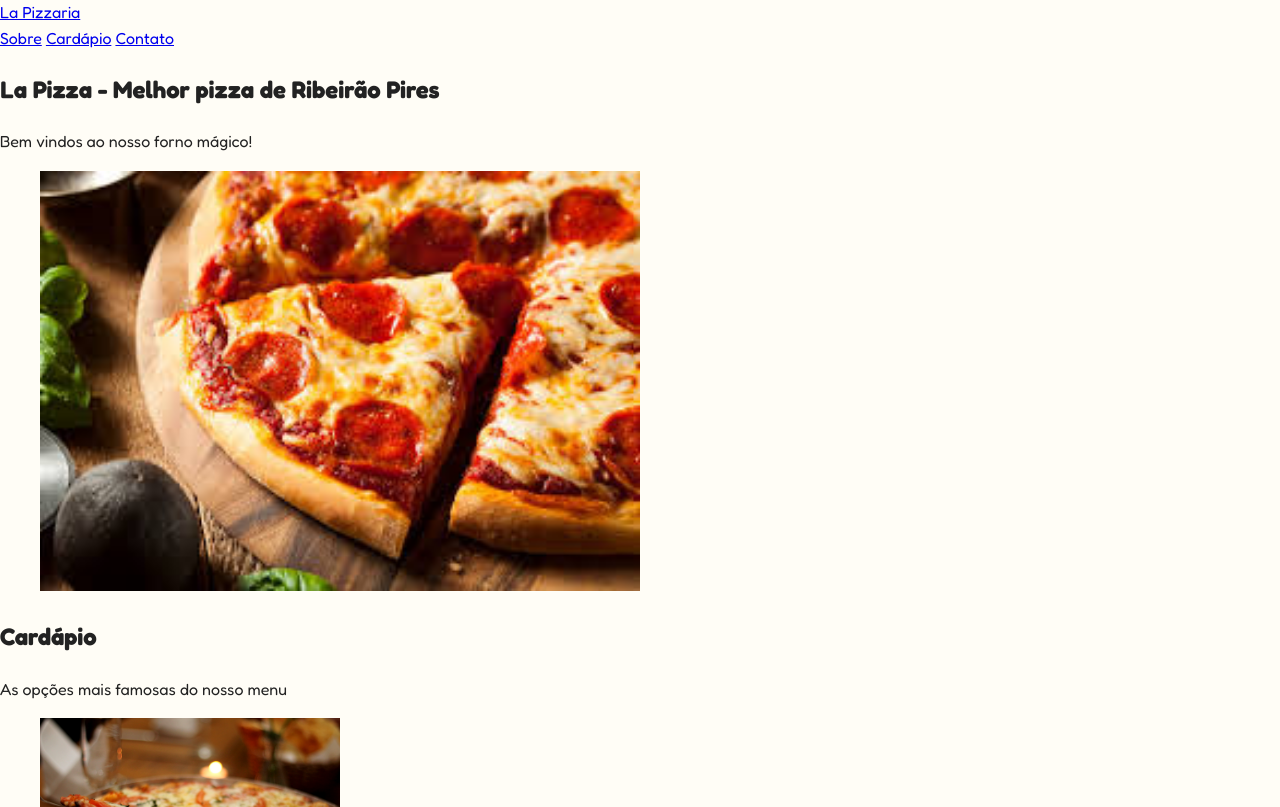
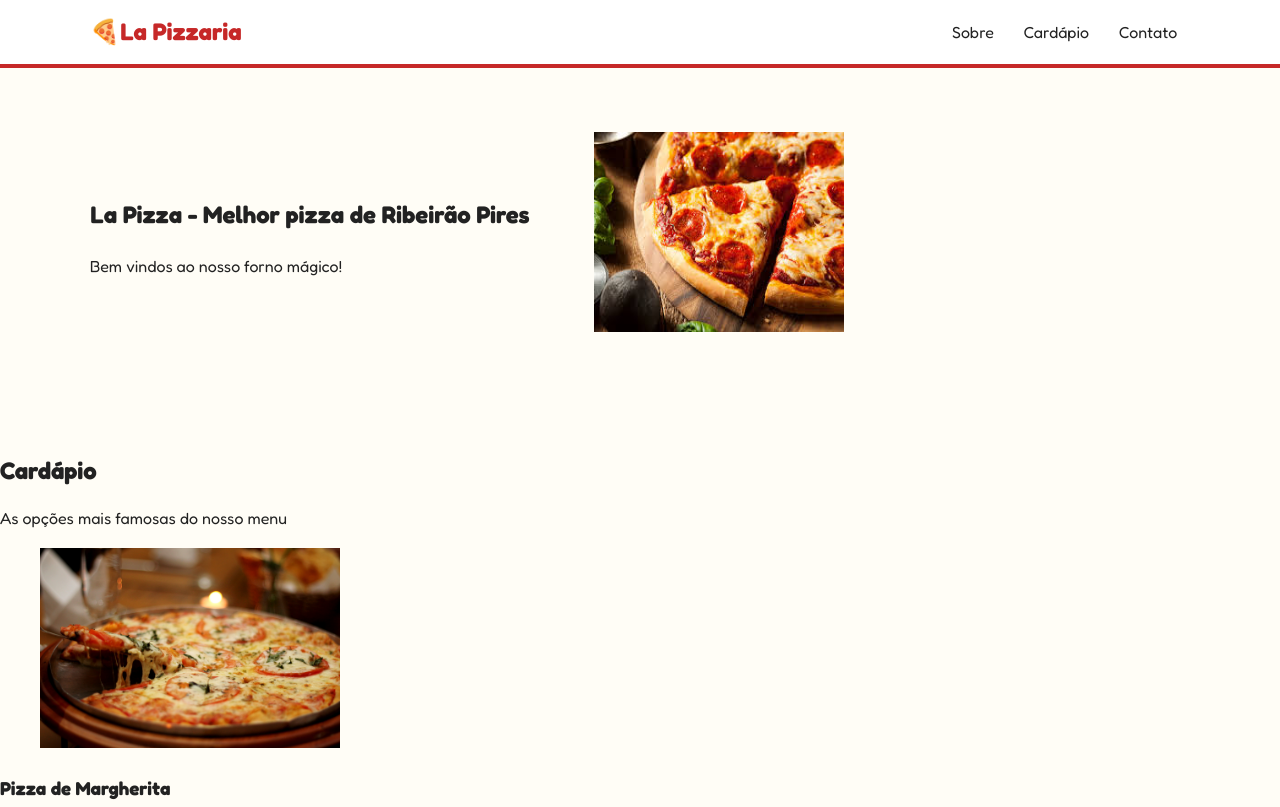
Before and after one commit to carolmontesanti-glitch/site-pizzaria, a plain HTML site: page index.html in a window 1280 px wide. Shown: the top 807 px of the page. Drawn offline with Linux system fonts and the light colour scheme.

Commit message:
Add files via upload

```diff
--- a/index.html
+++ b/index.html
@@ -14,9 +14,9 @@
 </head>
 
 <body>
-    <header>
-        <div>
-            <a href="#">La Pizzaria</a>
+    <header class="topbar">
+        <div class="container row">
+            <a class="logo" href="#">🍕La Pizzaria</a>
             <nav>
                 <a href="#sobre">Sobre</a>
                 <a href="#cardapio">Cardápio</a>
@@ -24,16 +24,16 @@
                 <nav>
         </div>
     </header>
+
     <main>
-
-        <section id="sobre">
-            <div>
-                <div>
+        <section class="hero" id="sobre">
+            <div class="container hero-wrap">
+                <div class="hero-text">
                     <h1>La Pizza - Melhor pizza de Ribeirão Pires</h1>
                     <p>Bem vindos ao nosso forno mágico!</p>
                 </div>
-                <figure>
-                    <img src="img/pizza_sobre.jpg" width="600" height="420" alt="A deliciosa pizza do La Pizza" />
+                <figure class="hero-ing">
+                    <img src="img/pizza_sobre.jpg" width="250" height="200" alt="A deliciosa pizza do La Pizza" />
                 </figure>
             </div>
         </section>
--- a/style.css
+++ b/style.css
@@ -14,3 +14,85 @@ body {
     line-height: 1.6;
 
 }
+
+.topbar {
+    position: sticky;
+    top: 0;
+    z-index: 10;
+    background-color: #fff;
+    border-bottom: 4px solid #c62828;
+}
+
+.container {
+    width: min(1100px, 92%);
+    margin: 0 auto;
+}
+
+.row {
+    display: flex;
+    align-items: center;
+    justify-content: space-between;
+}
+
+.logo {
+    font-weight: 800;
+    text-decoration: none;
+    color: #c62828;
+    font-size: 1.5rem;
+    padding: 0.8rem 0;
+}
+
+nav a {
+    text-decoration: none;
+    color: #222;
+    padding: 0.6rem 0.8rem;
+    border-radius: 0.5rem;
+}
+
+nav a:hover {
+    background-color: #f5f5f5;
+}
+
+section {
+    padding: 3rem 0;
+    scroll-margin-top: 4rem;
+}
+
+section h2 {
+    margin: 0 0
+}
+
+.section-subtitle,
+.hero-p {
+    color: #667;
+    margin-bottom: 1rem;
+}
+
+.hero-h1 {
+    margin-bottom: 0.4rem;
+    font-size: 2.2rem;
+}
+
+.hero-wrap {
+    display: flex;
+    flex-wrap: wrap;
+    gap: 1.5rem;
+    align-items: center;
+}
+
+.hero-text {
+    min-width: 16rem;
+}
+
+.hero-img {
+    background: #fff;
+    border: 1px solid #e9e9e9;
+    border-radius: 0.8rem;
+    padding: 0.6rem;
+}
+
+.hero-img-img {
+    width: 100%;
+    display: block;
+    border-radius: 0.5rem;
+}
```
